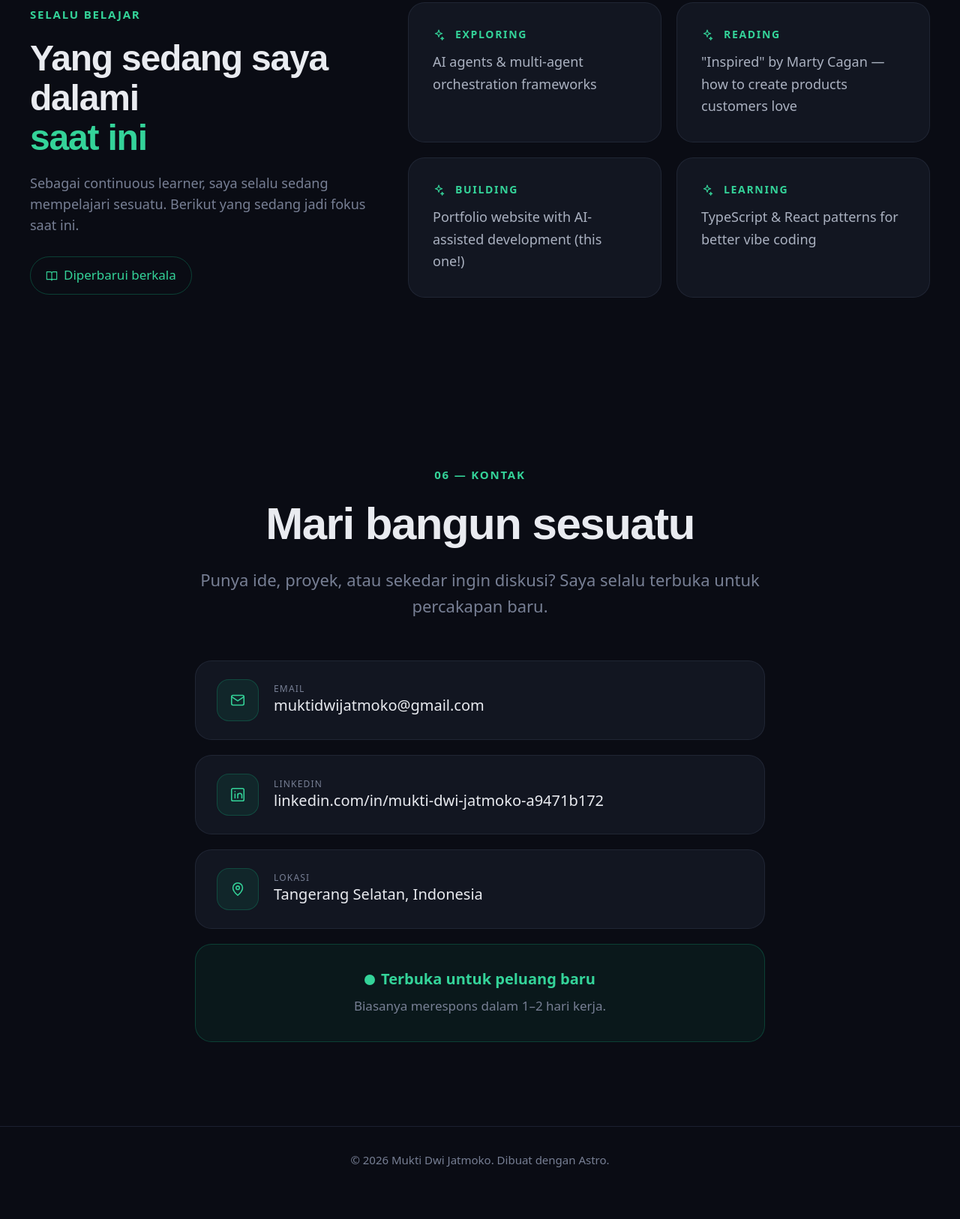
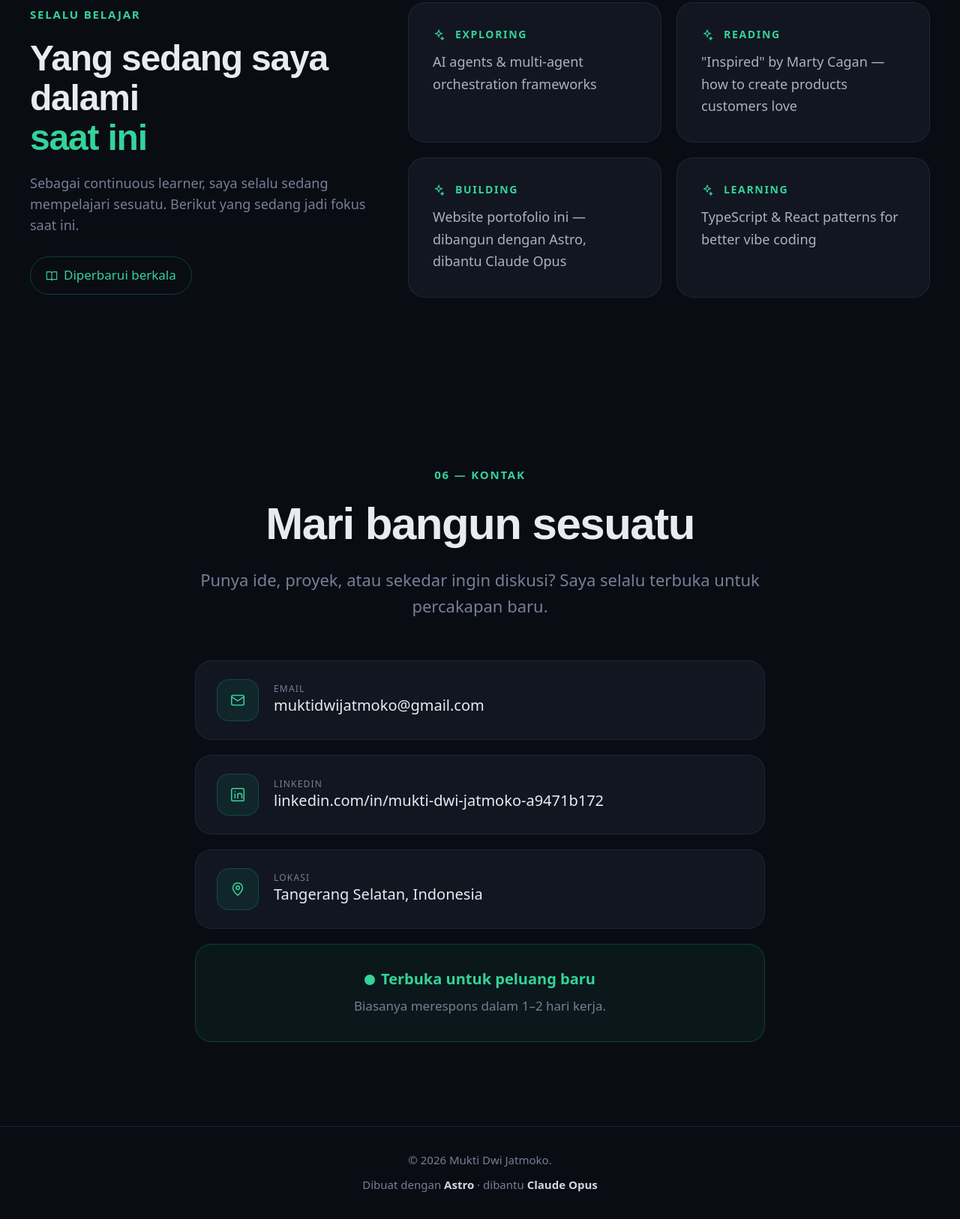
Before and after one commit to muktidj/portofolio-me, an Astro site: page / in a window 1280 px wide. Shown: the part 10329-11955 px from the top of the page at 75% size. Before the commit the page ends 11921 px from the top, so only its background shows below. Built offline with nearby package versions, Linux system fonts and the light colour scheme; Astro itself is replaced by a stand-in of ours.

Commit message:
Credit Astro and Claude Opus in footer and Learning section
Co-Authored-By: Claude Opus 5.5 <noreply@anthropic.com>

```diff
--- a/src/components/Page.astro
+++ b/src/components/Page.astro
@@ -24,5 +24,8 @@ const c = content[lang];
     <Learning c={c} lang={lang} /><Contact c={c} lang={lang} />
   </main>
   <Resume c={c} lang={lang} />
-  <footer class="site-footer border-t border-ink-800 py-8 text-center text-[15px] text-ink-400"><div class="container-x">© {new Date().getFullYear()} {c.hero.name}. {c.ui.footer}</div></footer>
+  <footer class="site-footer border-t border-ink-800 py-8 text-center text-[15px] text-ink-400"><div class="container-x grid gap-2">
+    <p>© {new Date().getFullYear()} {c.hero.name}.</p>
+    <p>{c.ui.footer.builtWith} <a class="font-semibold text-ink-200 hover:text-accent-400" href="https://astro.build" target="_blank" rel="noopener noreferrer">Astro</a> {c.ui.footer.assisted} <a class="font-semibold text-ink-200 hover:text-accent-400" href="https://www.anthropic.com/claude" target="_blank" rel="noopener noreferrer">Claude Opus</a></p>
+  </div></footer>
 </Base>
--- a/src/data/content.en.ts
+++ b/src/data/content.en.ts
@@ -184,7 +184,7 @@ export const learning = {
   items: [
     { label: 'Exploring', text: 'AI agents & multi-agent orchestration frameworks' },
     { label: 'Reading', text: '"Inspired" by Marty Cagan — how to create products customers love' },
-    { label: 'Building', text: 'Portfolio website with AI-assisted development (this one!)' },
+    { label: 'Building', text: 'This portfolio website — built with Astro, assisted by Claude Opus' },
     { label: 'Learning', text: 'TypeScript & React patterns for better vibe coding' },
   ],
 };
@@ -234,7 +234,7 @@ export const ui = {
   projects: { eyebrow: '05 — Projects', title: 'Selected work', what: 'What', why: 'Why', impact: 'Impact', viewCase: 'View case study →', context: 'Context & Problem', approach: 'Approach', outcome: 'Outcome', lesson: 'Lesson learned' },
   learning: { eyebrow: 'Always learning', title: "What I'm into", titleEm: 'right now', updated: 'Updated regularly' },
   contact: { eyebrow: '06 — Contact', title: "Let's build something", email: 'Email', linkedin: 'LinkedIn', location: 'Location', open: 'Open to new opportunities' },
-  footer: 'Built with Astro.',
+  footer: { builtWith: 'Built with', assisted: '· assisted by' },
 };
 
 export const motto = {
--- a/src/data/content.id.ts
+++ b/src/data/content.id.ts
@@ -184,7 +184,7 @@ export const learning = {
   items: [
     { label: 'Exploring', text: 'AI agents & multi-agent orchestration frameworks' },
     { label: 'Reading', text: '"Inspired" by Marty Cagan — how to create products customers love' },
-    { label: 'Building', text: 'Portfolio website with AI-assisted development (this one!)' },
+    { label: 'Building', text: 'Website portofolio ini — dibangun dengan Astro, dibantu Claude Opus' },
     { label: 'Learning', text: 'TypeScript & React patterns for better vibe coding' },
   ],
 };
@@ -234,7 +234,7 @@ export const ui = {
   projects: { eyebrow: '05 — Proyek', title: 'Karya pilihan', what: 'Apa', why: 'Mengapa', impact: 'Dampak', viewCase: 'Lihat case study →', context: 'Konteks & Masalah', approach: 'Pendekatan', outcome: 'Hasil', lesson: 'Pelajaran' },
   learning: { eyebrow: 'Selalu belajar', title: 'Yang sedang saya dalami', titleEm: 'saat ini', updated: 'Diperbarui berkala' },
   contact: { eyebrow: '06 — Kontak', title: 'Mari bangun sesuatu', email: 'Email', linkedin: 'LinkedIn', location: 'Lokasi', open: 'Terbuka untuk peluang baru' },
-  footer: 'Dibuat dengan Astro.',
+  footer: { builtWith: 'Dibuat dengan', assisted: '· dibantu' },
 };
 
 export const motto = {
```
